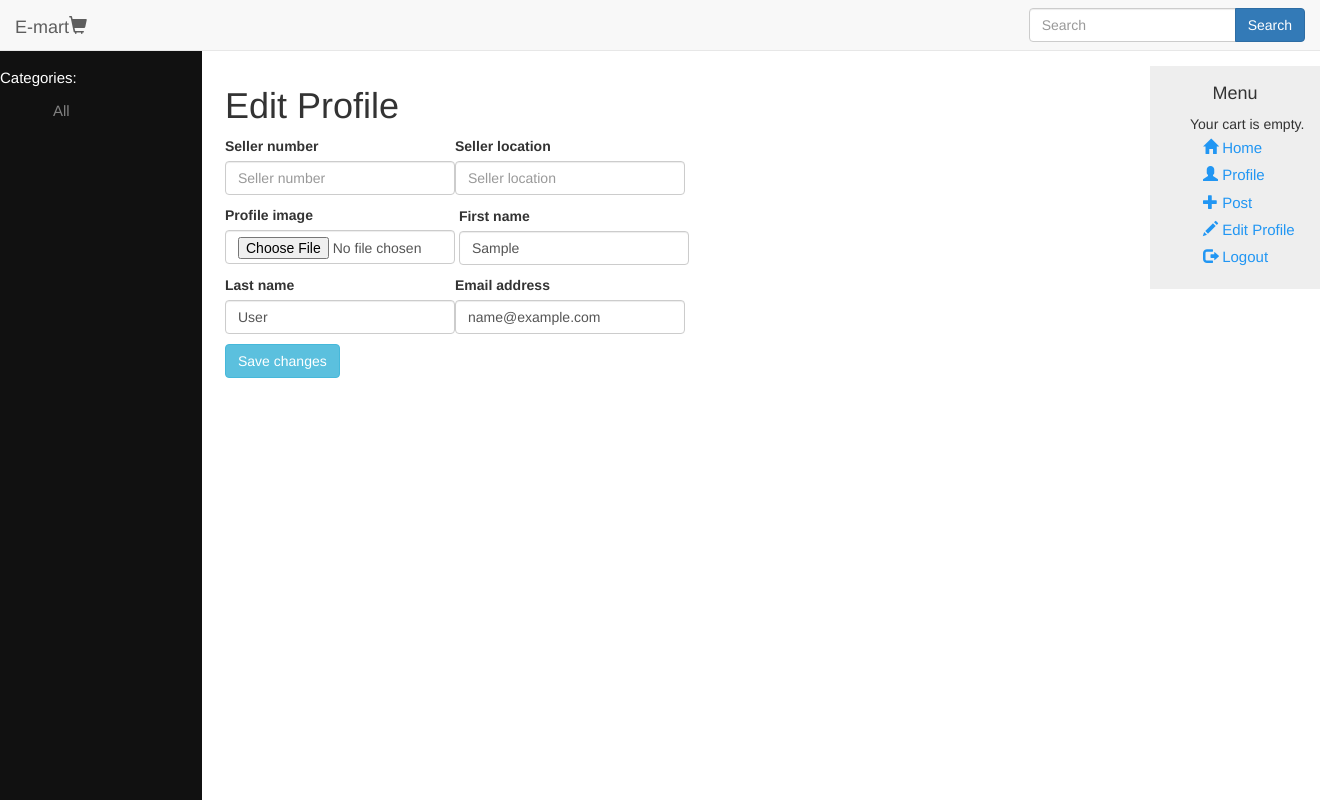
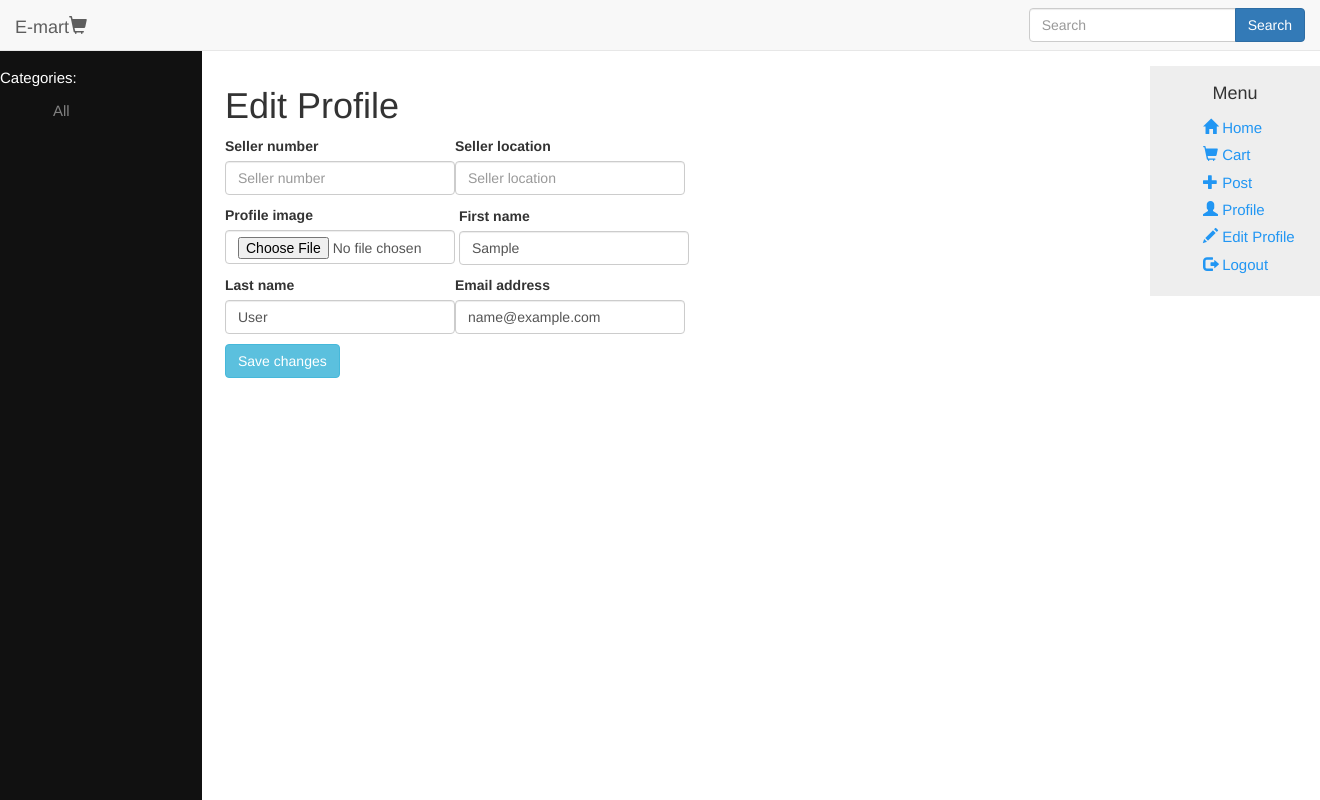
Before and after one commit to vincentmuya/ecommerce, a Django app: a page that uses app/templates/base.html in a window 1320 px wide. Run offline with Django 3.2, Linux system fonts and the light colour scheme; the visitor is signed in with stand-in values (Sample User, id 1); some libraries are stand-ins or nearby versions; some web fonts are replaced.

Commit message:
activated cart link in base template

```diff
--- a/app/templates/base.html
+++ b/app/templates/base.html
@@ -36,17 +36,20 @@
       <h4 span style="text-align:center;">Menu</h4>
       {% if user.is_authenticated %}
 <ul class="" role="menu">
-  <li><div id="subheader">
+  <!-- <li><div id="subheader">
     <div class="cart"> Your cart is empty.</div>
-</div></li>
+</div></li> -->
 <li>
   <a href="{%url 'product_list'%}"><span class="glyphicon glyphicon-home"></span> Home</a>
 </li>
 <li>
-  <a href="{%url 'profile' user.id%}"><span class="glyphicon glyphicon-user"></span> Profile</a>
+  <a href="{%url 'cart:cart_detail'%}"><span class="glyphicon glyphicon-shopping-cart"></span> Cart</a>
 </li>
 <li>
   <a href="{%url 'new-item' %}"><span class="glyphicon glyphicon-plus"></span> Post</a>
+</li>
+<li>
+  <a href="{%url 'profile' user.id%}"><span class="glyphicon glyphicon-user"></span> Profile</a>
 </li>
 <li>
   <a href="{%url 'update-profile' user.id%}"><span class="glyphicon glyphicon-pencil"></span> Edit Profile</a>
```
